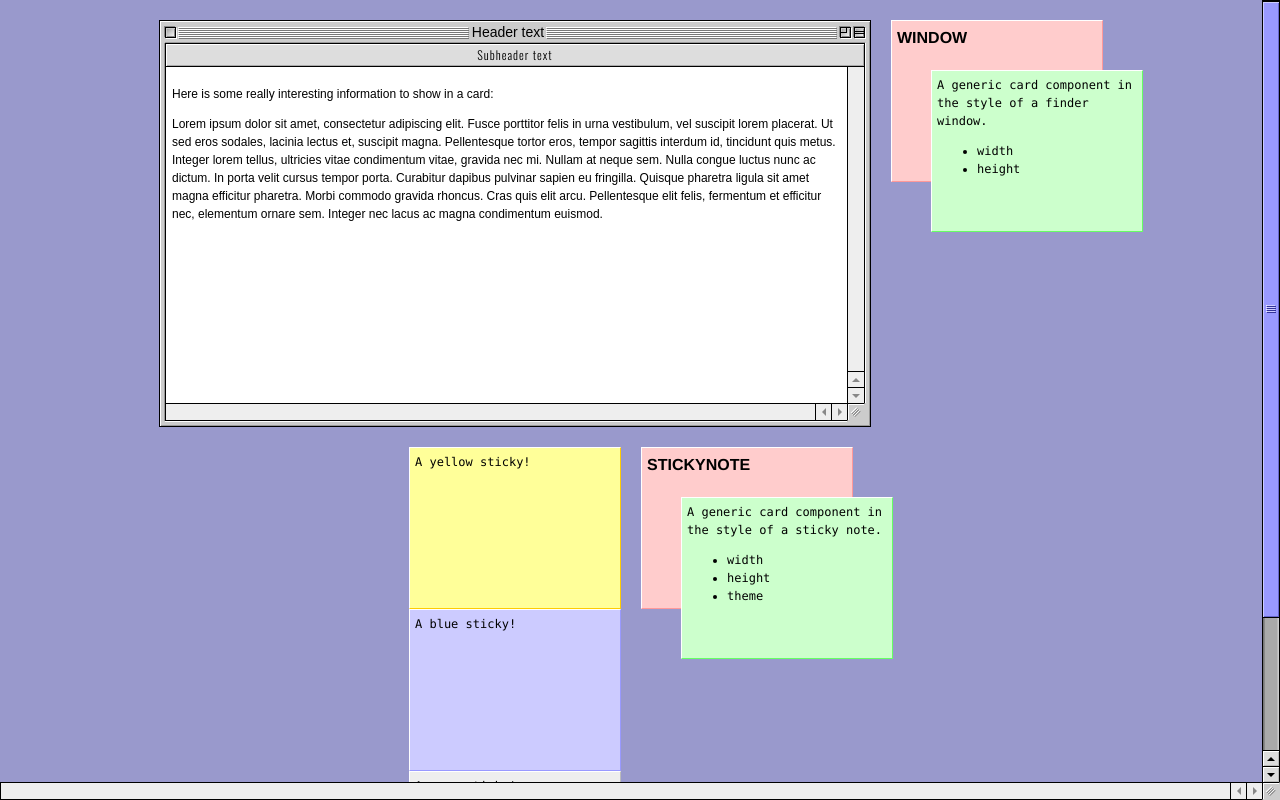
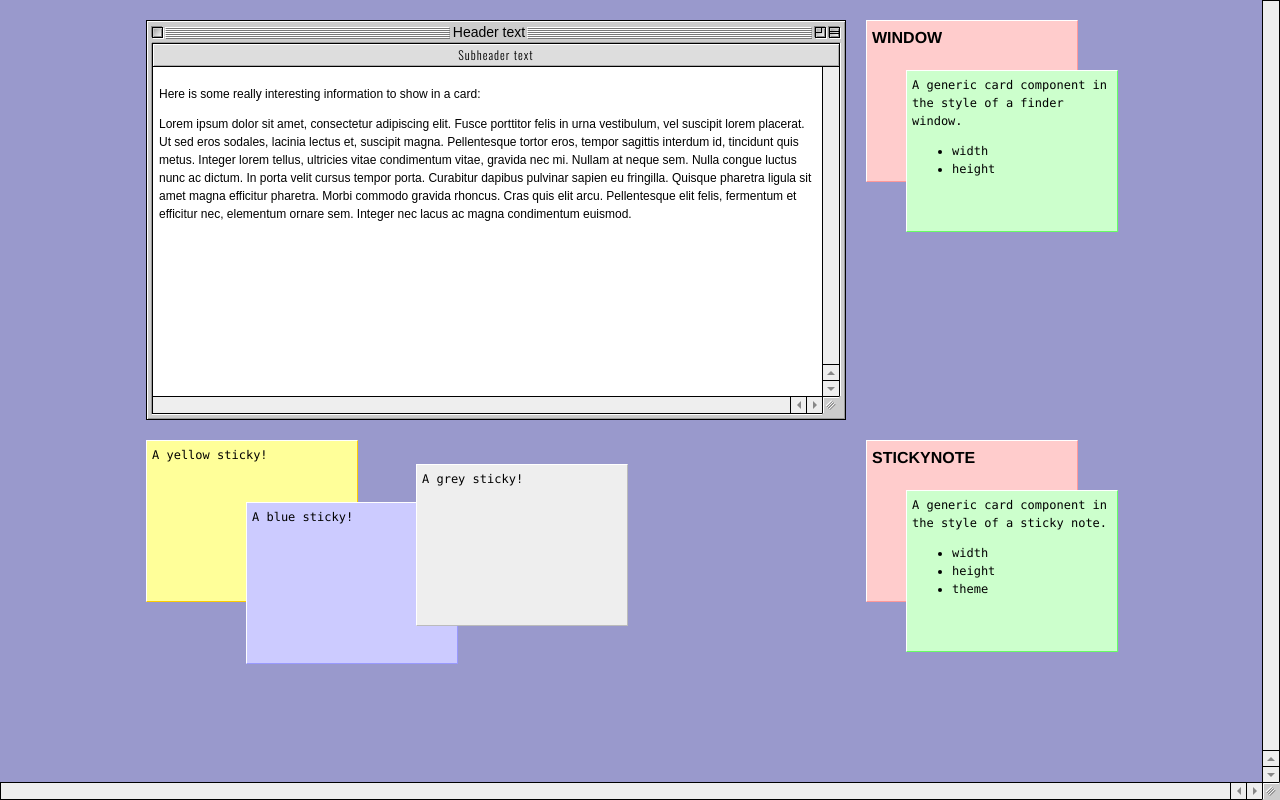
Before and after one commit to bdsplum/mac-os-9-ui, a Vue app: page / in a window 1280 px wide. Built offline with nearby package versions, Linux system fonts and the light colour scheme; a web font is replaced by a local one.

Commit message:
Added sticky example.

```diff
--- a/src/App.vue
+++ b/src/App.vue
@@ -15,9 +15,10 @@
 
 <style scoped lang="scss">
     .content {
-        display: flex;
-        flex-direction: column;
+        display: grid;
+        grid-template-columns: 700px 250px;
+        justify-content: center;
+        padding: 20px;
         gap: 20px;
-        padding: 20px;
     }
 </style>
--- a/src/components/Examples/Example.vue
+++ b/src/components/Examples/Example.vue
@@ -1,5 +1,4 @@
 <template>
-    <div class="row">
     <div class="example">
         <slot name="component"/>
     </div>
@@ -21,7 +20,6 @@
             <slot name="docs" />
         </StickyNote>
     </div>
-    </div>
 </template>
 
 <script setup>
@@ -33,12 +31,6 @@
 </script>
 
 <style lang="scss" scoped>
-    .row {
-        display: flex;
-        justify-content: center;
-        gap: 20px;
-    }
-
     .docs {
         position: relative;
 
--- a/src/components/Examples/StickyExample.vue
+++ b/src/components/Examples/StickyExample.vue
@@ -11,6 +11,7 @@
                 width="200"
                 height="150"
                 theme="blue"
+                class="example--blue"
             >
                 A blue sticky!
             </StickyNote>
@@ -18,6 +19,7 @@
                 width="200"
                 height="150"
                 theme="grey"
+                class="example--grey"
             >
                 A grey sticky!
             </StickyNote>
@@ -39,5 +41,15 @@
 </script>
 
 <style lang="scss" scoped>
+    .example {
+        &--blue {
+            margin-left: 100px;
+            margin-top: -100px;
+        }
 
+        &--grey {
+            margin-left: 270px;
+            margin-top: -200px;
+        }
+    }
 </style>
--- a/src/components/Window.vue
+++ b/src/components/Window.vue
@@ -51,6 +51,7 @@
         box-shadow: inset 1px 1px white, inset -1px -1px #999999;
         display: flex;
         flex-direction: column;
+        box-sizing: border-box;
 
         &__header {
             height: 22px;
```
Lines whose indentation alone changed are shown as unchanged.
